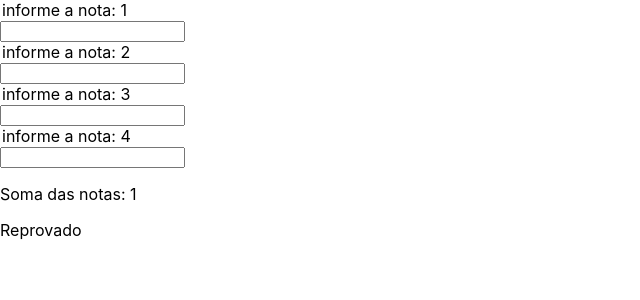
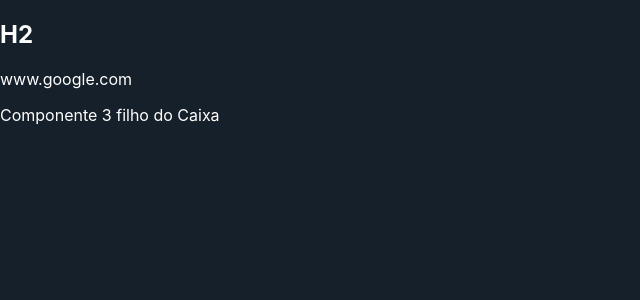
Before and after one commit to viniciustixu/CursoReactCFB, a React (Create React App) app in the folder my-app/: page / in a window 1280 px wide. Shown: the top 300 px of the page, without its empty margins (0-640 px from the left). Built offline with nearby package versions, Linux system fonts and the light colour scheme.

Commit message:
Contenção em React

```diff
--- a/my-app/src/App.css
+++ b/my-app/src/App.css
@@ -10,3 +10,8 @@
   color: #0f0;
   font-size: 3em;
 }
+
+body {
+  background-color: #15202b;
+  color: white;
+}
--- a/my-app/src/App.js
+++ b/my-app/src/App.js
@@ -1,34 +1,21 @@
 import logo from './logo.svg';
-import './App.css'; 32111231231;
+import './App.css';
 import React, { useState } from 'react';
-import Nota from './Components/Nota';
-import Resultado from './Components/Resultado';
+import Caixa from './Components/Caixa';
+import Canal from './Components/Canal';
 
 
 
 function App() {
 
-  const [notas, setNotas] = useState({ "nota1": "0", "nota2": "1", "nota3": "0", "nota4": "0" });
-
-  const handleSetNotas = (e) => {
-    if (e.target.getAttribute("name") === "nota1") {
-      setNotas({ "nota1": e.target.value, "nota2": notas.nota2, "nota3": notas.nota3, "nota4": notas.nota4 });
-    } else if (e.target.getAttribute("name") === "nota2") {
-      setNotas({ "nota1": notas.nota1, "nota2": e.target.value, "nota3": notas.nota3, "nota4": notas.nota4 });
-    } else if (e.target.getAttribute("name") === "nota3") {
-      setNotas({ "nota1": notas.nota1, "nota2": notas.nota2, "nota3": e.target.value, "nota4": notas.nota4 });
-    } else if (e.target.getAttribute("name") === "nota4") {
-      setNotas({ "nota1": notas.nota1, "nota2": notas.nota2, "nota3": notas.nota3, "nota4": e.target.value });
-    };
-  };
-
   return (
     <>
-      <Nota num={1} nome={'nota1'} nota={notas.nota1} setNota={handleSetNotas} />
-      <Nota num={2} nome={'nota2'} nota={notas.nota2} setNota={handleSetNotas} />
-      <Nota num={3} nome={'nota3'} nota={notas.nota3} setNota={handleSetNotas} />
-      <Nota num={4} nome={'nota4'} nota={notas.nota4} setNota={handleSetNotas} />
-      <Resultado somaNotas={parseFloat(notas.nota1) + parseFloat(notas.nota2) + parseFloat(notas.nota3) + parseFloat(notas.nota4)} />
+      <Caixa site="www.google.com">
+        <p>Componente 1 filho do Caixa</p>
+        <p>Componente 2 filho do Caixa</p>
+        <p>Componente 3 filho do Caixa</p>
+        <Canal />
+      </Caixa>
     </>
   );
 };
--- /dev/null
+++ b/my-app/src/Components/Caixa.js
@@ -0,0 +1,12 @@
+import React from 'react';
+
+export default function Caixa(props) {
+  return (
+    <>
+      <h2>H2</h2>
+      <p>{props.site}</p>
+      {/* <p>{props.children}</p> */}
+      <p>{props.children[2]}</p>
+    </>
+  );
+}
--- /dev/null
+++ b/my-app/src/Components/Canal.js
@@ -0,0 +1,7 @@
+import React from 'react';
+
+export default function Canal() {
+  return (
+    <h1>H1</h1>
+  );
+}
```
